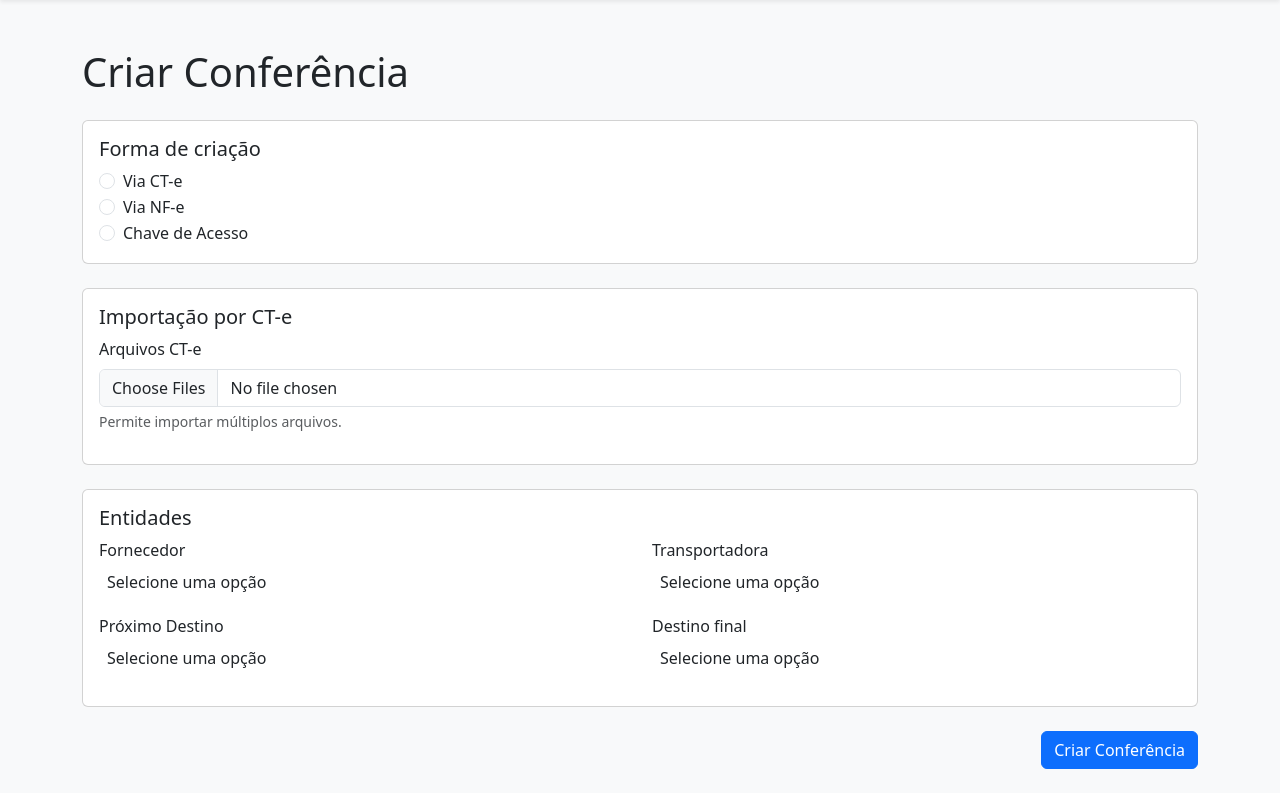
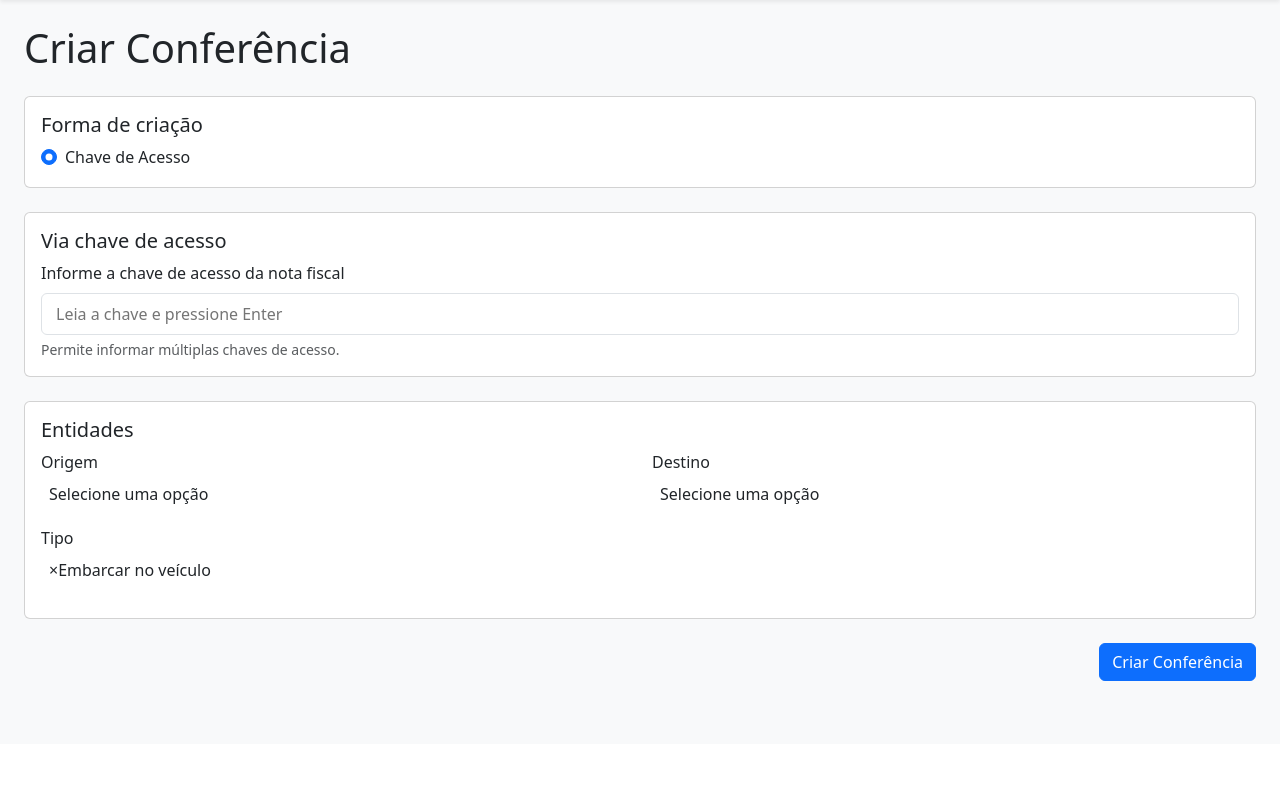
Before and after one commit to fireb1rdz/GNP-ERP, a Django app: page /conferencia/criar in a window 1280 px wide. Shown: the part 56-849 px from the top of the page. After the commit the page ends 737 px from the top, so only its background shows below. Run offline with Django 5.2, Linux system fonts and the light colour scheme; the visitor is signed in with stand-in values (Sample User, id 1); data that the repository does not hold is empty; some libraries are stand-ins or nearby versions.

Commit message:
feat: Implement conference management, introducing new models, services, and a creation UI with options for CT-e, NF-e, and access key imports, along with schema adjustments.

```diff
--- a/apps/logistics/forms.py
+++ b/apps/logistics/forms.py
@@ -1,6 +1,7 @@
 # apps/logistics/forms.py
 from django import forms
 from apps.entities.models import Party
+from apps.logistics.models import Conference
 
 
 class MultipleFileInput(forms.ClearableFileInput):
@@ -41,14 +42,15 @@
 
 class ConferenceCreateForm(forms.Form):
     CREATION_MODE_CHOICES = (
-        ("cte", "Via CT-e"),
-        ("nfe", "Via NF-e"),
+        # ("cte", "Via CT-e"),
+        # ("nfe", "Via NF-e"),
         ("access_key", "Chave de Acesso"),
     )
 
     creation_mode = forms.ChoiceField(
         choices=CREATION_MODE_CHOICES,
         widget=forms.RadioSelect(attrs={"class": "form-check-input"}),
+        initial="access_key"
     )
 
     cte_files = MultipleCTEFileField(required=False)
@@ -60,40 +62,29 @@
         required=False,
     )
 
-    supplier = forms.ModelChoiceField(
-        queryset=Party.objects.filter(role="supplier"),
+    origin = forms.ModelChoiceField(
+        queryset=Party.objects.filter(role="sender"),
         widget=forms.Select(attrs={"class": "form-select select2"}),
     )
 
-    client = forms.ModelChoiceField(
-        queryset=Party.objects.filter(role="client"),
+    destination = forms.ModelChoiceField(
+        queryset=Party.objects.filter(role="receiver"),
         widget=forms.Select(attrs={"class": "form-select select2"}),
     )
 
-    carrier = forms.ModelChoiceField(
-        queryset=Party.objects.filter(role="carrier"),
+    event_type = forms.ChoiceField(
+        choices=Conference.CONFERENCE_EVENT_TYPE_CHOICES,
         widget=forms.Select(attrs={"class": "form-select select2"})
-    )
-
-    next_destiny = forms.ModelChoiceField(
-        queryset=Party.objects.filter(role="client"),
-        widget=forms.Select(attrs={"class": "form-select select2"}),
     )
 
     def __init__(self, *args, **kwargs):
         super().__init__(*args, **kwargs)
 
         # 🔹 Exibição: "ID - Nome"
-        self.fields["supplier"].label_from_instance = (
+        self.fields["origin"].label_from_instance = (
             lambda obj: f"{obj.id} - {obj.entity.name}"
         )
-        self.fields["client"].label_from_instance = (
-            lambda obj: f"{obj.id} - {obj.entity.name}"
-        )
-        self.fields["carrier"].label_from_instance = (
-            lambda obj: f"{obj.id} - {obj.entity.name}"
-        )
-        self.fields["next_destiny"].label_from_instance = (
+        self.fields["destination"].label_from_instance = (
             lambda obj: f"{obj.id} - {obj.entity.name}"
         )
 
--- a/apps/logistics/templates/logistics/conference_create.html
+++ b/apps/logistics/templates/logistics/conference_create.html
@@ -6,7 +6,7 @@
           href="{% static 'logistics/css/create_conference.css' %}">
 {% endblock head %}
 {% block content %}
-    <div class="container py-4">
+    <div class="container-fluid">
         <h1 class="mb-4">Criar Conferência</h1>
         <form method="post" enctype="multipart/form-data">
             {% csrf_token %}
@@ -54,6 +54,7 @@
                     <label class="form-label">Informe a chave de acesso da nota fiscal</label>
                     <div id="access-key-container" class="form-control d-flex flex-wrap gap-2">
                         <input type="text"
+                               maxlength="44"
                                id="access-key-input"
                                class="border-0 flex-grow-1"
                                placeholder="Leia a chave e pressione Enter" />
@@ -70,24 +71,19 @@
                     <h5 class="card-title">Entidades</h5>
                     <div class="row">
                         <div class="col-md-6 mb-3">
-                            <label class="form-label" for="{{ form.supplier.id_for_label }}">Fornecedor</label>
-                            {{ form.supplier|add_class:"form-select" }}
-                            {% if form.supplier.errors %}<div class="invalid-feedback d-block">{{ form.supplier.errors }}</div>{% endif %}
+                            <label class="form-label" for="{{ form.origin.id_for_label }}">Origem</label>
+                            {{ form.origin|add_class:"form-select" }}
+                            {% if form.origin.errors %}<div class="invalid-feedback d-block">{{ form.origin.errors }}</div>{% endif %}
                         </div>
                         <div class="col-md-6 mb-3">
-                            <label class="form-label" for="{{ form.carrier.id_for_label }}">Transportadora</label>
-                            {{ form.carrier|add_class:"form-select" }}
-                            {% if form.carrier.errors %}<div class="invalid-feedback d-block">{{ form.carrier.errors }}</div>{% endif %}
+                            <label class="form-label" for="{{ form.destination.id_for_label }}">Destino</label>
+                            {{ form.destination|add_class:"form-select" }}
+                            {% if form.destination.errors %}<div class="invalid-feedback d-block">{{ form.destination.errors }}</div>{% endif %}
                         </div>
                         <div class="col-md-6 mb-3">
-                            <label class="form-label" for="{{ form.next_destiny.id_for_label }}">Próximo Destino</label>
-                            {{ form.next_destiny|add_class:"form-select" }}
-                            {% if form.next_destiny.errors %}<div class="invalid-feedback d-block">{{ form.next_destiny.errors }}</div>{% endif %}
-                        </div>
-                        <div class="col-md-6 mb-3">
-                            <label class="form-label" for="{{ form.client.id_for_label }}">Destino final</label>
-                            {{ form.client|add_class:"form-select" }}
-                            {% if form.client.errors %}<div class="invalid-feedback d-block">{{ form.client.errors }}</div>{% endif %}
+                            <label class="form-label" for="{{ form.event_type.id_for_label }}">Tipo</label>
+                            {{ form.event_type|add_class:"form-select" }}
+                            {% if form.event_type.errors %}<div class="invalid-feedback d-block">{{ form.event_type.errors }}</div>{% endif %}
                         </div>
                     </div>
                 </div>
--- a/apps/logistics/views.py
+++ b/apps/logistics/views.py
@@ -17,8 +17,7 @@
         form = ConferenceCreateForm()
         logged_entity = request.user.entity
         if Party.objects.filter(entity=logged_entity, role="carrier").exists():
-            form.fields["carrier"].initial = Party.objects.get(entity=logged_entity, role="carrier")
-            print("sim")
+            form.fields["destination"].initial = Party.objects.get(entity=logged_entity, role="carrier")
         return render(request, self.template_name, {"form": form})
 
     def post(self, request):
```
Also changed, not shown: apps/logistics/models.py (+22 -4 lines), apps/logistics/services/conference_application_service.py (+4 -5 lines), apps/logistics/migrations/0005_conference_next_destiny.py (added), apps/logistics/migrations/0006_remove_conference_carrier_remove_conference_client_and_more.py (added), apps/logistics/migrations/0007_alter_conference_flow_type.py (added), apps/logistics/migrations/0008_alter_conference_flow_type.py (added), apps/logistics/migrations/0009_rename_flow_type_conference_event_type.py (added).
